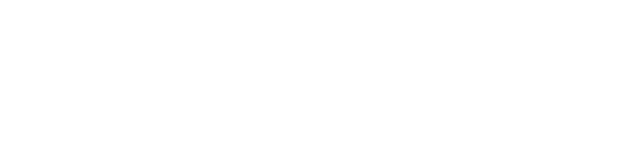
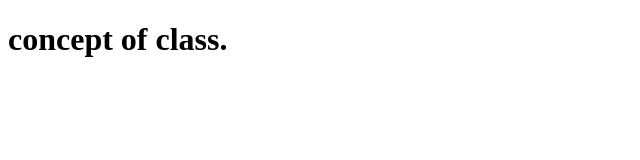
Before and after one commit to Saurabh1Barasiya/java-Script, a plain HTML site: page tut55/index.html in a window 1280 px wide. Shown: the whole page, without its empty margins (0-640 px from the left). Drawn offline with Linux system fonts and the light colour scheme.

Commit message:
Concept of class

```diff
--- a/tut55/index.html
+++ b/tut55/index.html
@@ -9,6 +9,6 @@
     <script src="./tut55.js" defer></script>
 </head>
 <body>
-
+    <h1>concept of class.</h1>
 </body>
 </html>
--- a/tut55/tut55.js
+++ b/tut55/tut55.js
@@ -50,3 +50,5 @@ console.log(user2.is18());
 console.log(user2.sing());
 
 console.log(user1);
+
+// concept of class.
```
